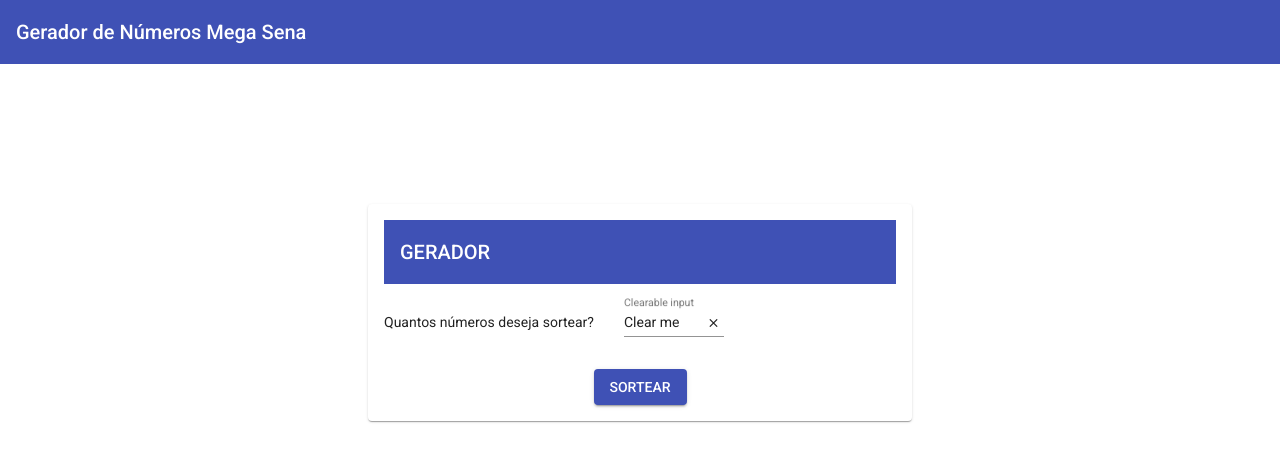
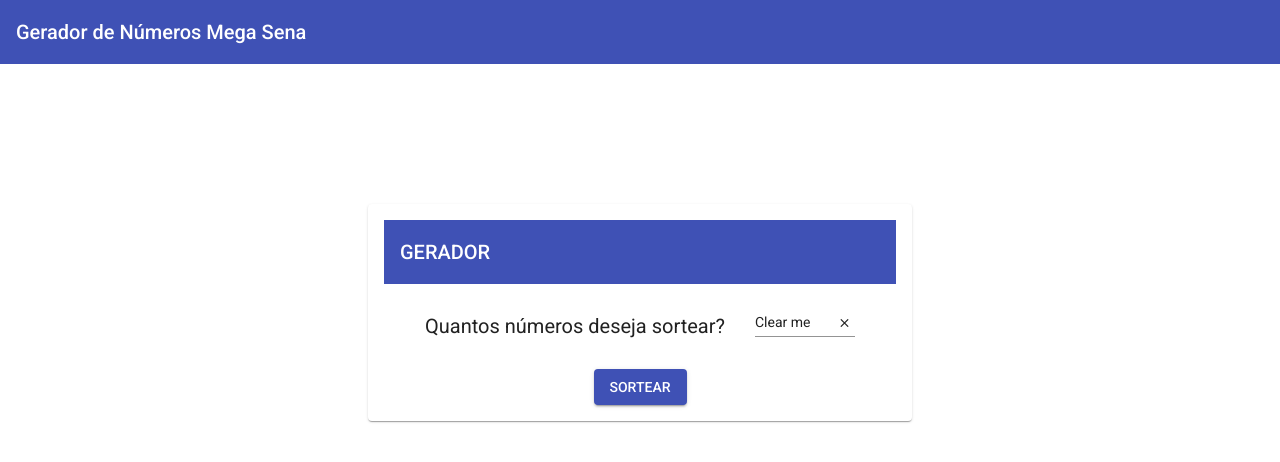
Before and after one commit to renatodev95/mega-sena, an Angular app in the folder mega-sena-frontend/: page /gerador in a window 1280 px wide. Shown: the top 462 px of the page. Built offline with nearby package versions, Linux system fonts and the light colour scheme.

Commit message:
modificando o CSS e HTML da página

```diff
--- a/mega-sena-frontend/src/app/gerador/gerador/gerador.component.html
+++ b/mega-sena-frontend/src/app/gerador/gerador/gerador.component.html
@@ -2,9 +2,8 @@
   <mat-toolbar color="primary">GERADOR</mat-toolbar>
 
   <mat-card-content class="card-content">
-    <span body-2>Quantos números deseja sortear?</span>
+    <span class="enunciado">Quantos números deseja sortear?</span>
     <mat-form-field class="example-form-field">
-      <mat-label>Clearable input</mat-label>
       <input matInput type="text" [(ngModel)]="value">
       <button *ngIf="value" matSuffix mat-icon-button aria-label="Clear" (click)="value=''">
         <mat-icon>close</mat-icon>
--- a/mega-sena-frontend/src/app/gerador/gerador/gerador.component.scss
+++ b/mega-sena-frontend/src/app/gerador/gerador/gerador.component.scss
@@ -10,10 +10,13 @@
 .example-form-field {
   width: 100px;
   margin-left: 30px;
+  height: auto;
 }
 
 .card-content {
   margin: 1em auto;
+  display: flex;
+  justify-content: center;
   align-items: center;
 }
 
@@ -45,3 +48,8 @@
 .lista {
   padding-top: 2em;
 }
+
+.enunciado {
+  height: auto;
+  font-size: 20px;
+}
```
